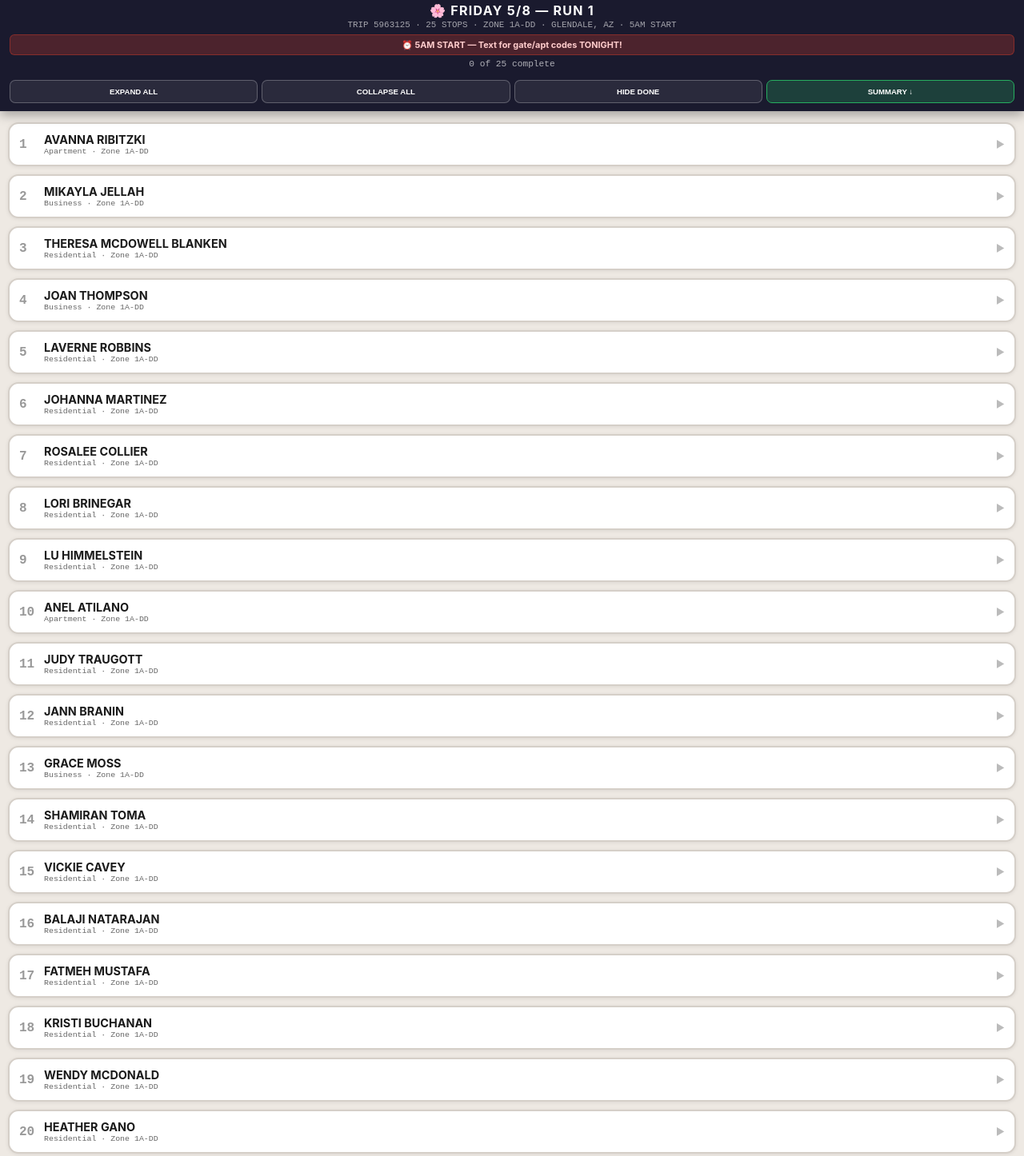
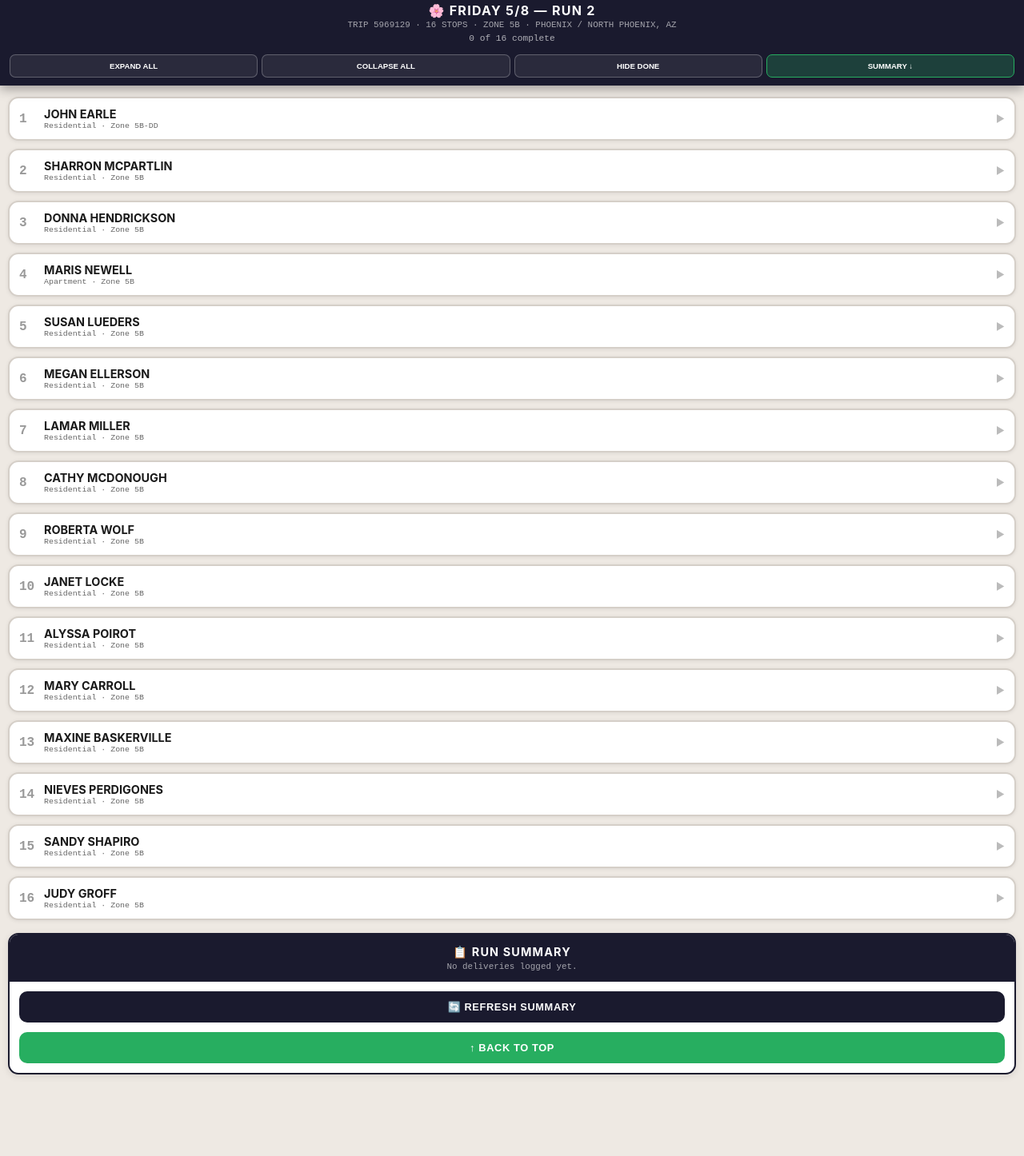
Before and after one commit to Addicted2u143/Flowers, a plain HTML site: page index.html in a window 1280 px wide. Shown: the part 11-1457 px from the top of the page at 80% size. After the commit the page ends 1415 px from the top, so only its background shows below. Drawn offline with Linux system fonts and the light colour scheme.

Commit message:
Update title and run details in index.html

```diff
--- a/index.html
+++ b/index.html
@@ -3,12 +3,11 @@
 <head>
 <meta charset="UTF-8">
 <meta name="viewport" content="width=device-width, initial-scale=1.0, maximum-scale=1.0">
-<title>🌸 Nicole – Fri 5/8 Run 1</title>
+<title>🌸 Nicole – Fri 5/8 Run 2</title>
 <style>
 * { box-sizing: border-box; margin: 0; padding: 0; -webkit-tap-highlight-color: transparent; }
 :root {
   --red: #c0392b; --yellow: #d4860a; --green: #1e8449; --blue: #1a5276;
-  --purple: #6c3483; --orange: #ca6f1e;
   --red-bg: #fdf0ef; --yellow-bg: #fef9f0; --green-bg: #edfaf1; --blue-bg: #eaf4fb;
   --text: #1a1a1a; --sub: #666;
 }
@@ -16,7 +15,6 @@ body { font-family: -apple-system,'Helvetica Neue',sans-serif; background:#eee9e
 header { background:#1a1a2e; color:white; padding:14px 12px 0; position:sticky; top:0; z-index:200; box-shadow:0 3px 14px rgba(0,0,0,.4); }
 header h1 { font-size:1rem; font-weight:700; letter-spacing:.08em; text-align:center; }
 .run-meta { font-size:.68rem; opacity:.6; text-align:center; margin-top:2px; font-family:monospace; }
-.early-warn { font-size:.68rem; background:rgba(192,57,43,.3); border:1px solid rgba(192,57,43,.5); border-radius:6px; text-align:center; padding:5px 8px; margin:6px 0 4px; color:#ffcccc; font-weight:700; }
 .counter { text-align:center; font-size:.7rem; color:rgba(255,255,255,.65); font-family:monospace; margin:5px 0 7px; }
 .controls { display:flex; gap:5px; padding:7px 0 10px; }
 .ctrl-btn { flex:1; padding:8px 2px; border:1px solid rgba(255,255,255,.25); background:rgba(255,255,255,.07); color:white; border-radius:7px; font-size:.6rem; font-weight:600; cursor:pointer; }
@@ -45,20 +43,18 @@ header h1 { font-size:1rem; font-weight:700; letter-spacing:.08em; text-align:ce
 .order-line { font-size:.7rem; font-family:monospace; color:#888; margin-bottom:10px; }
 .badges { display:flex; flex-wrap:wrap; gap:5px; margin-bottom:10px; }
 .badge { font-size:.62rem; font-weight:700; padding:3px 9px; border-radius:20px; color:white; }
-.b-apt    { background:#7d3c98; }
-.b-biz    { background:#1a5276; }
-.b-school { background:#0e6655; }
-.b-mat    { background:#784212; }
-.b-time   { background:#c0392b; }
-.b-flex   { background:#717d7e; }
-.b-card   { background:#1a5276; }
-.b-ftd    { background:#6c3483; }
-.b-fri    { background:#1e8449; }
-.b-sat    { background:#ca6f1e; }
-.b-sun    { background:#2471a3; }
+.b-apt   { background:#7d3c98; }
+.b-flex  { background:#717d7e; }
+.b-card  { background:#1a5276; }
+.b-fruit { background:#ca6f1e; }
+.b-fri   { background:#1e8449; }
+.b-sat   { background:#ca6f1e; }
+.b-sun   { background:#2471a3; }
+.b-ill   { background:#922b21; }
 .special-note { font-size:.75rem; font-weight:700; color:#c0392b; background:#fdf0ef; border-left:3px solid #c0392b; padding:6px 10px; border-radius:0 7px 7px 0; margin-bottom:8px; }
 .flex-note { font-size:.75rem; font-weight:700; color:#717d7e; background:#f4f6f7; border-left:3px solid #aab; padding:6px 10px; border-radius:0 7px 7px 0; margin-bottom:8px; }
 .info-note { font-size:.75rem; font-weight:700; color:#1a5276; background:#eaf4fb; border-left:3px solid #1a5276; padding:6px 10px; border-radius:0 7px 7px 0; margin-bottom:8px; }
+.warn-note { font-size:.75rem; font-weight:700; color:#922b21; background:#fdf0ef; border-left:3px solid #922b21; padding:6px 10px; border-radius:0 7px 7px 0; margin-bottom:8px; }
 .product-box { font-size:.75rem; background:#f8f8f8; border:1px solid #e0e0e0; border-radius:8px; padding:8px 10px; margin-bottom:10px; line-height:1.6; font-family:monospace; color:#444; }
 .action-btns { display:grid; grid-template-columns:1fr 1fr 1fr; gap:7px; margin-bottom:10px; }
 .abtn { display:block; padding:12px 4px; border-radius:9px; text-align:center; text-decoration:none; font-size:.7rem; font-weight:700; letter-spacing:.04em; border:none; cursor:pointer; transition:opacity .15s,transform .1s; }
@@ -107,10 +103,9 @@ header h1 { font-size:1rem; font-weight:700; letter-spacing:.08em; text-align:ce
 </head>
 <body>
 <header>
-  <h1>🌸 FRIDAY 5/8 — RUN 1</h1>
-  <div class="run-meta">TRIP 5963125 · 25 STOPS · ZONE 1A-DD · GLENDALE, AZ · 5AM START</div>
-  <div class="early-warn">⏰ 5AM START — Text for gate/apt codes TONIGHT!</div>
-  <div class="counter" id="counter">0 of 25 complete</div>
+  <h1>🌸 FRIDAY 5/8 — RUN 2</h1>
+  <div class="run-meta">TRIP 5969129 · 16 STOPS · ZONE 5B · PHOENIX / NORTH PHOENIX, AZ</div>
+  <div class="counter" id="counter">0 of 16 complete</div>
   <div class="controls">
     <button class="ctrl-btn" onclick="expandAll()">EXPAND ALL</button>
     <button class="ctrl-btn" onclick="collapseAll()">COLLAPSE ALL</button>
@@ -134,255 +129,162 @@ header h1 { font-size:1rem; font-weight:700; letter-spacing:.08em; text-align:ce
 <script>
 var stops = [
   {
-    num:1, name:"AVANNA RIBITZKI",
-    addr:"17120 N 51st Ave, Apt 7403\nGlendale, AZ 85308",
-    phone:"4803907810", type:"Apartment",
-    order:"BMT #43138380 · Order #46673732 · Zone 1A-DD",
-    product:"Designer Dreams Bqt-MD: PkBagVse, Foa...",
-    badges:["apt","fri"], special:"📅 DELIVER MY GIFT ON FRI 5/8 — customer requested",
-    flex_note:null, notes_pre:null
+    num:1, name:"JOHN EARLE",
+    addr:"11056 N 10th St\nPhoenix, AZ 85020",
+    phone:"4802506628", type:"Residential",
+    order:"BMT #43608943 · Order #46781986 · Zone 5B-DD",
+    product:"Fields of Europe Spring MD: 8\" RseVse, R...",
+    badges:[], special:null, flex_note:null, notes_pre:null
   },
   {
-    num:2, name:"MIKAYLA JELLAH",
-    addr:"Pinnacle Fertility\n17612 N 59th Ave, Ste 100\nGlendale, AZ 85308",
-    phone:"4804152954", type:"Business",
-    order:"BMT #43510070 · Order #46754513 · Zone 1A-DD",
-    product:"Designer Dreams Bqt-SM: PkBagVse, Foa...",
-    badges:["biz","time"], special:"⏰ DELIVER BEFORE 5 PM — Business (Fertility Clinic), call ahead",
-    flex_note:null, notes_pre:null
-  },
-  {
-    num:3, name:"THERESA MCDOWELL BLANKEN",
-    addr:"6367 W Grovers Ave\nGlendale, AZ 85308",
-    phone:"9739791423", type:"Residential",
-    order:"BMT #43254054 · Order #46699303 · Zone 1A-DD",
-    product:"Designer Dreams Bqt-LG: Same as PC 2...",
-    badges:["fri"], special:"📅 DELIVER MY GIFT ON FRI 5/8 — customer requested",
-    flex_note:null, notes_pre:null
-  },
-  {
-    num:4, name:"JOAN THOMPSON",
-    addr:"Orchard Pointe at Arrowhead\n17200 N 67th Ave, MS #11\nGlendale, AZ 85308",
-    phone:"6233034889", type:"Business",
-    order:"BMT #43446566 · Order #46736125 · Zone 1A-DD",
-    product:"Spring Sentiment Bqt-MD: RstcCbe, Foa...",
-    badges:["biz","sun","time"], special:"⏰ BEFORE 5 PM · 🏢 Facility — check in at front desk",
-    flex_note:"📅 FLEX — SUN 5/10 PREFERRED · FRI 5/8–SUN 5/10 ACCEPTABLE",
-    notes_pre:null
-  },
-  {
-    num:5, name:"LAVERNE ROBBINS",
-    addr:"17267 N 66th Dr\nGlendale, AZ 85308",
-    phone:"6025240012", type:"Residential",
-    order:"BMT #43501537 · Order #46751266 · Zone 1A-DD",
-    product:"Daydream Bouquet-SM: LavGlsVse, RoseP...",
+    num:2, name:"SHARRON MCPARTLIN",
+    addr:"13628 N 3rd St\nPhoenix, AZ 85022",
+    phone:"7028589089", type:"Residential",
+    order:"BMT #42856725 · Order #46606762 · Zone 5B",
+    product:"Lovely Lavender Medley-LG: 6\" Cyl, Rose...",
     badges:["sun"], special:null,
     flex_note:"📅 FLEX — SUN 5/10 PREFERRED · FRI 5/8–SUN 5/10 ACCEPTABLE",
     notes_pre:null
   },
   {
-    num:6, name:"JOHANNA MARTINEZ",
-    addr:"17433 N 66th Ave\nGlendale, AZ 85308",
-    phone:"3057814971", type:"Residential",
-    order:"BMT #43505594 · Order #46752502 · Zone 1A-DD",
-    product:"Lovely Lavender Medley-MD: 5\" Cyl, Rose...\nCard Isle Personalized Sku",
-    badges:["card"], special:null,
-    flex_note:null, notes_pre:"CARD ISLE ID: GGXHC"
+    num:3, name:"DONNA HENDRICKSON",
+    addr:"14417 N 15th St\nPhoenix, AZ 85022",
+    phone:"1807121483", type:"Residential",
+    order:"BMT #43567849 · Order #46770479 · Zone 5B",
+    product:"Amazing Mom-MD: LavVse, Rose Pk, StkLa...",
+    badges:[], special:null, flex_note:null, notes_pre:null
   },
   {
-    num:7, name:"ROSALEE COLLIER",
-    addr:"6741 W Robert E Lee St\nGlendale, AZ 85308",
-    phone:"8165602259", type:"Residential",
-    order:"BMT #43484752 · Order #46746466 · Zone 1A-DD",
-    product:"Daydream Bouquet-LG: LavGlsVse, RoseP...",
-    badges:[], special:null,
+    num:4, name:"MARIS NEWELL",
+    addr:"13825 N Cave Creek Rd, Apt 116\nPhoenix, AZ 85022",
+    phone:"5206780439", type:"Apartment",
+    order:"BMT #42488826 · Order #46495168 · Zone 5B",
+    product:"*BUNDLE* LAVENDER GARDEN IN CLEAR 8...\nCard Isle Personalized Sku — Fruit Box",
+    badges:["apt","sun","card","fruit"], special:null,
+    flex_note:"📅 FLEX — SUN 5/10 PREFERRED · FRI 5/8–SUN 5/10 ACCEPTABLE",
+    notes_pre:"CARD ISLE ID: KM5ZA · FRUIT AND FLOWERS"
+  },
+  {
+    num:5, name:"SUSAN LUEDERS",
+    addr:"2515 E Claire Dr\nPhoenix, AZ 85032",
+    phone:"6022848270", type:"Residential",
+    order:"BMT #42830184 · Order #46600166 · Zone 5B",
+    product:"Lovely Lavender Medley-XL: 6\" Cyl, Rose...",
+    badges:[], special:null, flex_note:null, notes_pre:null
+  },
+  {
+    num:6, name:"MEGAN ELLERSON",
+    addr:"3122 E Claire Dr\nPhoenix, AZ 85032",
+    phone:"6026282886", type:"Residential",
+    order:"BMT #42881196 · Order #46612210 · Zone 5B",
+    product:"Fields of Europe Spring DX: 8\" GthrVse,...",
+    badges:["fri"], special:"📅 DELIVER MY GIFT ON FRI 5/8 — customer requested",
     flex_note:null, notes_pre:null
   },
   {
-    num:8, name:"LORI BRINEGAR",
-    addr:"7014 W McRae Way\nGlendale, AZ 85308",
-    phone:"6234180210", type:"Residential",
-    order:"BMT #43298530 · Order #46709431 · Zone 1A-DD",
-    product:"Daydream Bouquet-LG: LavGlsVse, RoseP...",
+    num:7, name:"LAMAR MILLER",
+    addr:"2837 E Louise Dr\nPhoenix, AZ 85032",
+    phone:"4802470067", type:"Residential",
+    order:"BMT #43542661 · Order #46764584 · Zone 5B",
+    product:"Floral Embrace-LG: 6\" Cyl, RoseHtPk, Ast...",
+    badges:["ill"], special:null,
+    flex_note:null, notes_pre:"⚠️ ILLNESS/GET WELL — handle with care"
+  },
+  {
+    num:8, name:"CATHY MCDONOUGH",
+    addr:"12655 N 35th Pl\nPhoenix, AZ 85032",
+    phone:"6028288575", type:"Residential",
+    order:"BMT #43239108 · Order #46695947 · Zone 5B",
+    product:"Designer Dreams Bqt-MD: PkBagVse, Foa...",
     badges:["sun"], special:null,
     flex_note:"📅 FLEX — SUN 5/10 PREFERRED · FRI 5/8–SUN 5/10 ACCEPTABLE",
     notes_pre:null
   },
   {
-    num:9, name:"LU HIMMELSTEIN",
-    addr:"6916 W Kerry Ln\nGlendale, AZ 85308",
-    phone:"6236702612", type:"Residential",
-    order:"BMT #43478754 · Order #46744808 · Zone 1A-DD",
-    product:"Floral Embrace-MD: 5\" Cyl, RoseHtPk, Ast...",
+    num:9, name:"ROBERTA WOLF",
+    addr:"4303 E Cactus Rd, Building 7, Unit 204\nPhoenix, AZ 85032",
+    phone:"8472127405", type:"Residential",
+    order:"BMT #43331524 · Order #46716157 · Zone 5B",
+    product:"Floral Embrace-LG: 6\" Cyl, RoseHtPk, Ast...",
     badges:["sun"], special:null,
     flex_note:"📅 FLEX — SUN 5/10 PREFERRED · FRI 5/8–SUN 5/10 ACCEPTABLE",
     notes_pre:null
   },
   {
-    num:10, name:"ANEL ATILANO",
-    addr:"7701 W Saint John Rd, Apt 2224\nGlendale, AZ 85308",
-    phone:"7145853333", type:"Apartment",
-    order:"BMT #43004543 · Order #46640746 · Zone 1A-DD",
-    product:"Designer Dreams Bqt-LG: PkBagVse, Foa...\nCard Isle Personalized Sku",
-    badges:["apt","sat","card"], special:null,
-    flex_note:"📅 FLEX — SAT 5/9 PREFERRED · FRI 5/8–SUN 5/10 ACCEPTABLE",
-    notes_pre:"CARD ISLE ID: S86WU"
-  },
-  {
-    num:11, name:"JUDY TRAUGOTT",
-    addr:"7861 W Tonto Dr\nGlendale, AZ 85308",
-    phone:"6235729458", type:"Residential",
-    order:"FTD Order #7301SD8791H-6938 · HOLIDAY · Zone 1A-DD",
-    product:"#1 V5585D-LV Pink Roses & Lilies, pur...",
-    badges:["ftd"], special:null,
-    flex_note:null, notes_pre:"FTD NL ORDER"
-  },
-  {
-    num:12, name:"JANN BRANIN",
-    addr:"19223 W 78th Ave\nGlendale, AZ 85308",
-    phone:"9283082625", type:"Residential",
-    order:"BMT #43195007 · Order #46686083 · Zone 1A-DD",
-    product:"Daydream Bouquet-LG: LavGlsVse, RoseP...\nCard Isle Personalized Sku",
-    badges:["sun","card"], special:null,
-    flex_note:"📅 FLEX — SUN 5/10 PREFERRED · FRI 5/8–SUN 5/10 ACCEPTABLE",
-    notes_pre:"CARD ISLE ID: 8RUBR"
-  },
-  {
-    num:13, name:"GRACE MOSS",
-    addr:"Inspira Arrowhead\n20240 N 78th Ave, Apt 3213\nGlendale, AZ 85308",
-    phone:"6232786734", type:"Business",
-    order:"BMT #43046184 · Order #46651703 · Zone 1A-DD",
-    product:"Designer Dreams Bqt-LG: PkBagVse, Foa...",
-    badges:["biz","sat","time"], special:"⏰ BEFORE 5 PM · 🏢 Inspira Arrowhead — check in at front desk",
-    flex_note:"📅 FLEX — SAT 5/9 PREFERRED · FRI 5/8–SUN 5/10 ACCEPTABLE",
-    notes_pre:null
-  },
-  {
-    num:14, name:"SHAMIRAN TOMA",
-    addr:"6935 W Blackhawk Dr\nGlendale, AZ 85308",
-    phone:"8476025530", type:"Residential",
-    order:"BMT #43337350 · Order #46717274 · Zone 1A-DD",
-    product:"Spring Sentiment Bqt-SM: RstcCbe, Foa...",
+    num:10, name:"JANET LOCKE",
+    addr:"4629 E Sandra Ter\nPhoenix, AZ 85032",
+    phone:"6027170531", type:"Residential",
+    order:"BMT #43461143 · Order #46740051 · Zone 5B",
+    product:"Vibrant Floral Medley-SM: 8\" RseVse, Ro...",
     badges:["sat"], special:null,
     flex_note:"📅 FLEX — SAT 5/9 PREFERRED · FRI 5/8–SUN 5/10 ACCEPTABLE",
     notes_pre:null
   },
   {
-    num:15, name:"VICKIE CAVEY",
-    addr:"7034 W Louise Dr\nGlendale, AZ 85310",
-    phone:"4802543613", type:"Residential",
-    order:"BMT #43369354 · Order #46722426 · Zone 1A-DD",
-    product:"Daydream Bouquet-XL: LavGlsVse, RoseP...",
-    badges:["fri"], special:"📅 DELIVER MY GIFT ON FRI 5/8 — customer requested",
-    flex_note:null, notes_pre:null
+    num:11, name:"ALYSSA POIROT",
+    addr:"4127 E Anderson Dr\nPhoenix, AZ 85032",
+    phone:"9492956967", type:"Residential",
+    order:"BMT #43584311 · Order #46774982 · Zone 5B",
+    product:"Florists Choice-Birthday-LG: Fill to ...",
+    badges:[], special:null, flex_note:null, notes_pre:null
   },
   {
-    num:16, name:"BALAJI NATARAJAN",
-    addr:"23825 N 63rd Dr\nGlendale, AZ 85310",
-    phone:"5202698983", type:"Residential",
-    order:"BMT #43488236 · Order #46747528 · Zone 1A-DD",
-    product:"Honey Bee Buzz for Spring-LG: BeeVse,...",
-    badges:["mat"], special:"🤱 MATERNITY location type — may need delivery to hospital room",
-    flex_note:null, notes_pre:null
+    num:12, name:"MARY CARROLL",
+    addr:"2908 E Libby St\nPhoenix, AZ 85032",
+    phone:"9103825915", type:"Residential",
+    order:"BMT #43485396 · Order #46746660 · Zone 5B",
+    product:"Designer Dreams Bqt-LG: PkBagVse, Foa...",
+    badges:[], special:null, flex_note:null, notes_pre:null
   },
   {
-    num:17, name:"FATMEH MUSTAFA",
-    addr:"5440 W Alameda Rd\nGlendale, AZ 85310",
-    phone:"6235707840", type:"Residential",
-    order:"BMT #43331663 · Order #46716201 · Zone 1A-DD",
-    product:"Elegant Blush Bqt-XL: 6\" Cyl, RoseWh, St...",
-    badges:["sat"], special:null,
+    num:13, name:"MAXINE BASKERVILLE",
+    addr:"1830 E Kathleen Rd\nPhoenix, AZ 85022",
+    phone:"6029716556", type:"Residential",
+    order:"BMT #43183779 · Order #46683706 · Zone 5B",
+    product:"*BUNDLE* PREMADE LG FIELDS OF EUROPE...\nCard Isle Personalized Sku — Fruit Box",
+    badges:["sat","card","fruit"], special:null,
     flex_note:"📅 FLEX — SAT 5/9 PREFERRED · FRI 5/8–SUN 5/10 ACCEPTABLE",
-    notes_pre:null
+    notes_pre:"CARD ISLE ID: H4R8Y · FRUIT N FLOWERS"
   },
   {
-    num:18, name:"KRISTI BUCHANAN",
-    addr:"5114 W Alameda Rd\nGlendale, AZ 85310",
-    phone:"6023995130", type:"Residential",
-    order:"BMT #42932099 · Order #46622504 · Zone 1A-DD",
-    product:"Spring Sentiment Bqt-LG: RstcCbe, Foa...",
-    badges:["fri"], special:"📅 DELIVER MY GIFT ON FRI 5/8 — customer requested",
-    flex_note:null, notes_pre:null
+    num:14, name:"NIEVES PERDIGONES",
+    addr:"1302 E Monte Cristo Ave\nPhoenix, AZ 85022",
+    phone:"9084039185", type:"Residential",
+    order:"BMT #43547154 · Order #46766069 · Zone 5B",
+    product:"Lovely Lavender Medley-SM: 5\" Cyl, Rose...",
+    badges:[], special:null, flex_note:null, notes_pre:null
   },
   {
-    num:19, name:"WENDY MCDONALD",
-    addr:"4633 W Soft Wind Dr\nGlendale, AZ 85310",
-    phone:"6027403364", type:"Residential",
-    order:"BMT #42912193 · Order #46618573 · Zone 1A-DD",
-    product:"Always on My Mind-XL: 8\" GthrVse, RoseP...",
+    num:15, name:"SANDY SHAPIRO",
+    addr:"331 E Monte Cristo Ave\nPhoenix, AZ 85022",
+    phone:"8015565429", type:"Residential",
+    order:"BMT #43431780 · Order #46732329 · Zone 5B",
+    product:"Floral Embrace-LG: 6\" Cyl, RoseHtPk, Ast...\nCard Isle Personalized Sku",
+    badges:["sun","card"], special:null,
+    flex_note:"📅 FLEX — SUN 5/10 PREFERRED · FRI 5/8–SUN 5/10 ACCEPTABLE",
+    notes_pre:"CARD ISLE ID: Y8YMD"
+  },
+  {
+    num:16, name:"JUDY GROFF",
+    addr:"822 E Morningside Dr\nPhoenix, AZ 85022",
+    phone:"4807094521", type:"Residential",
+    order:"BMT #42814517 · Order #46595246 · Zone 5B",
+    product:"Floral Embrace-XL: 6\" Cyl, RoseHtPk, Ast...",
     badges:["sun"], special:null,
     flex_note:"📅 FLEX — SUN 5/10 PREFERRED · FRI 5/8–SUN 5/10 ACCEPTABLE",
     notes_pre:null
-  },
-  {
-    num:20, name:"HEATHER GANO",
-    addr:"24832 N 40th Ln\nGlendale, AZ 85310",
-    phone:"6023012674", type:"Residential",
-    order:"BMT #43308735 · Order #46711653 · Zone 1A-DD",
-    product:"Lovely Lavender Medley-SM: 5\" Cyl, Rose...",
-    badges:["fri"], special:"📅 DELIVER MY GIFT ON FRI 5/8 — customer requested",
-    flex_note:null, notes_pre:null
-  },
-  {
-    num:21, name:"LISA JOHNSON",
-    addr:"4032 W Questa Dr\nGlendale, AZ 85310",
-    phone:"6027411812", type:"Residential",
-    order:"BMT #42717163 · Order #46564726 · Zone 1A-DD",
-    product:"Amazing Mom-LG: LavVse, Rose Pk, StkLa...",
-    badges:["sun"], special:null,
-    flex_note:"📅 FLEX — SUN 5/10 PREFERRED · FRI 5/8–SUN 5/10 ACCEPTABLE",
-    notes_pre:null
-  },
-  {
-    num:22, name:"LINDSAY RACE",
-    addr:"Desert Sage Elementary School\n4035 W Alameda Rd\nGlendale, AZ 85310",
-    phone:"4802337414", type:"School",
-    order:"BMT #43276131 · Order #46704377 · Zone 1A-DD",
-    product:"Designer Dreams Bqt-LG: Same as PC 2...",
-    badges:["school","fri","time"], special:"⏰ DELIVER FRI 5/8 BEFORE 2 PM — School, office hours apply!",
-    flex_note:null, notes_pre:null
-  },
-  {
-    num:23, name:"DONNA FULLER",
-    addr:"3611 W Creedance Blvd\nGlendale, AZ 85310",
-    phone:"6023206010", type:"Residential",
-    order:"BMT #43486552 · Order #46746992 · Zone 1A-DD",
-    product:"Designer Dreams Bqt-MD: PkBagVse, Foa...",
-    badges:[], special:null,
-    flex_note:null, notes_pre:null
-  },
-  {
-    num:24, name:"KRISTI SISK",
-    addr:"3651 W Melinda Ln\nGlendale, AZ 85308",
-    phone:"4805213194", type:"Residential",
-    order:"BMT #43536841 · Order #46763026 · Zone 1A-DD",
-    product:"Lovely Lavender Medley-LG: 6\" Cyl, Rose...\nCard Isle Personalized Sku",
-    badges:["card"], special:null,
-    flex_note:null, notes_pre:"CARD ISLE ID: AV9RA"
-  },
-  {
-    num:25, name:"TAMI BERRINGER",
-    addr:"20619 N 36th Ave\nGlendale, AZ 85308",
-    phone:"6027690732", type:"Residential",
-    order:"FTD Order #73432S71750-7355 · HOLIDAY · Zone 1A-DD",
-    product:"#1 V7025d V7025s: Purple Paradise Bou...",
-    badges:["ftd"], special:null,
-    flex_note:null, notes_pre:"FTD NL ORDER"
   }
 ];
 
 var badgeDefs = {
-  apt:    {cls:"b-apt",   label:"🏠 APARTMENT"},
-  biz:    {cls:"b-biz",   label:"🏢 BUSINESS"},
-  school: {cls:"b-school",label:"🏫 SCHOOL"},
-  mat:    {cls:"b-mat",   label:"🤱 MATERNITY"},
-  time:   {cls:"b-time",  label:"⏰ TIME SENSITIVE"},
-  flex:   {cls:"b-flex",  label:"📅 FLEX"},
-  card:   {cls:"b-card",  label:"💌 CARD ISLE"},
-  ftd:    {cls:"b-ftd",   label:"💜 FTD ORDER"},
-  fri:    {cls:"b-fri",   label:"✅ DELIVER FRI 5/8"},
-  sat:    {cls:"b-sat",   label:"📅 PREF SAT 5/9"},
-  sun:    {cls:"b-sun",   label:"📅 PREF SUN 5/10"}
+  apt:   {cls:"b-apt",  label:"🏠 APARTMENT"},
+  flex:  {cls:"b-flex", label:"📅 FLEX"},
+  card:  {cls:"b-card", label:"💌 CARD ISLE"},
+  fruit: {cls:"b-fruit",label:"🍓 FRUIT INCLUDED"},
+  fri:   {cls:"b-fri",  label:"✅ DELIVER FRI 5/8"},
+  sat:   {cls:"b-sat",  label:"📅 PREF SAT 5/9"},
+  sun:   {cls:"b-sun",  label:"📅 PREF SUN 5/10"},
+  ill:   {cls:"b-ill",  label:"🤒 GET WELL"}
 };
 
 var state={};
@@ -473,7 +375,7 @@ function buildCards(){
         '<div class="stop-num">'+stop.num+'</div>'+
         '<div class="stop-info">'+
           '<div class="stop-name">'+stop.name+'</div>'+
-          '<div class="stop-sub">'+stop.type+' · Zone 1A-DD</div>'+
+          '<div class="stop-sub">'+stop.type+' · '+stop.order.split('·')[2].trim()+'</div>'+
         '</div>'+
         '<span class="otag" id="otag'+stop.num+'"></span>'+
         '<div class="chev">▼</div>'+
@@ -500,7 +402,7 @@ function buildCards(){
         '</div>'+
         '<div class="ts-line" id="ts'+stop.num+'"></div>'+
         '<div class="notes-label">NOTES / GATE CODE / RESPONSE</div>'+
-        '<textarea class="notes-in" id="notes'+stop.num+'" rows="2" placeholder="Gate code, apt #, directions, recipient response..." oninput="saveNotes('+stop.num+')"></textarea>'+
+        '<textarea class="notes-in" id="notes'+stop.num+'" rows="2" placeholder="Gate code, unit #, directions..." oninput="saveNotes('+stop.num+')"></textarea>'+
         '<textarea class="undeliv-in" id="ur'+stop.num+'" rows="2" placeholder="Reason undeliverable..." oninput="saveReason('+stop.num+')"></textarea>'+
       '</div>';
     wrap.appendChild(card);
```
